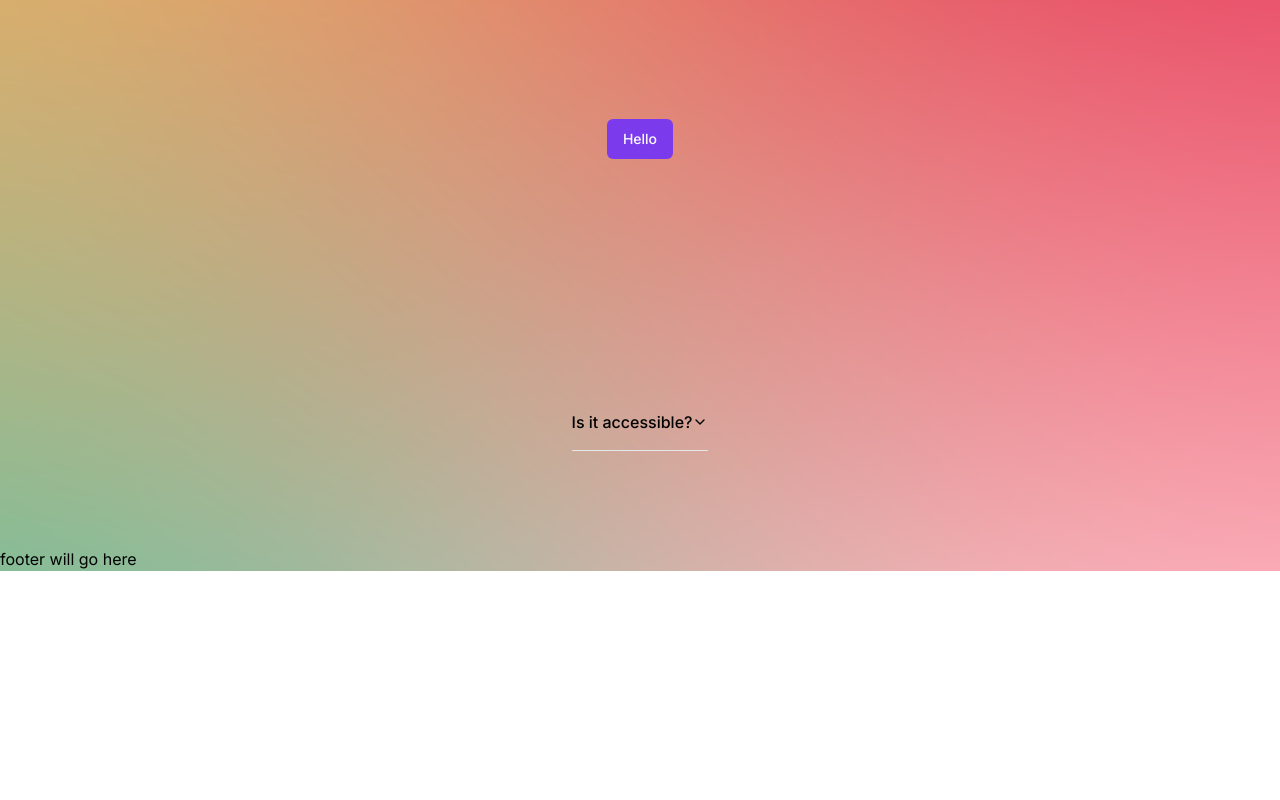
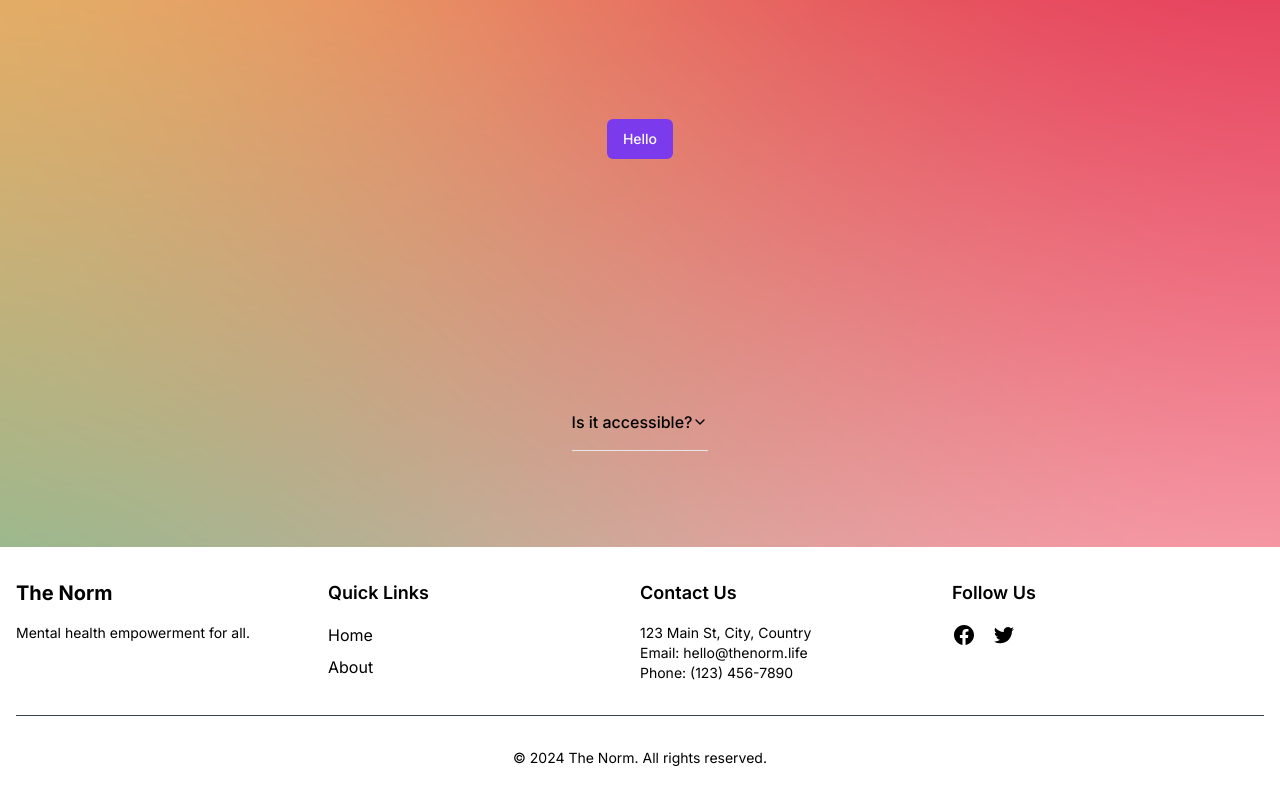
Before and after one commit to fac29/thenorm, a Next.js app: page / in a window 1280 px wide. Shown: the part 381-1181 px from the top of the page. Before the commit the page ends 952 px from the top, so only its background shows below. Built offline with nearby package versions, Linux system fonts and the light colour scheme.

Commit message:
Added footer component to layout
Relates #25

```diff
--- a/app/layout.tsx
+++ b/app/layout.tsx
@@ -4,6 +4,7 @@ import { Inter } from "next/font/google";
 import "./globals.css";
 import { ThemeProvider } from "@/components/themeprovider";
 import { NavBar } from "@/components/component/nav-bar";
+import { Footer } from "@/components/footer";
 
 const inter = Inter({ subsets: ["latin"] });
 
@@ -33,7 +34,7 @@ export default function RootLayout({
 					</header>
 					<main>{children}</main>
 					<footer>
-						<p>footer will go here</p>
+						<Footer />
 					</footer>
 				</ThemeProvider>
 			</body>
```
